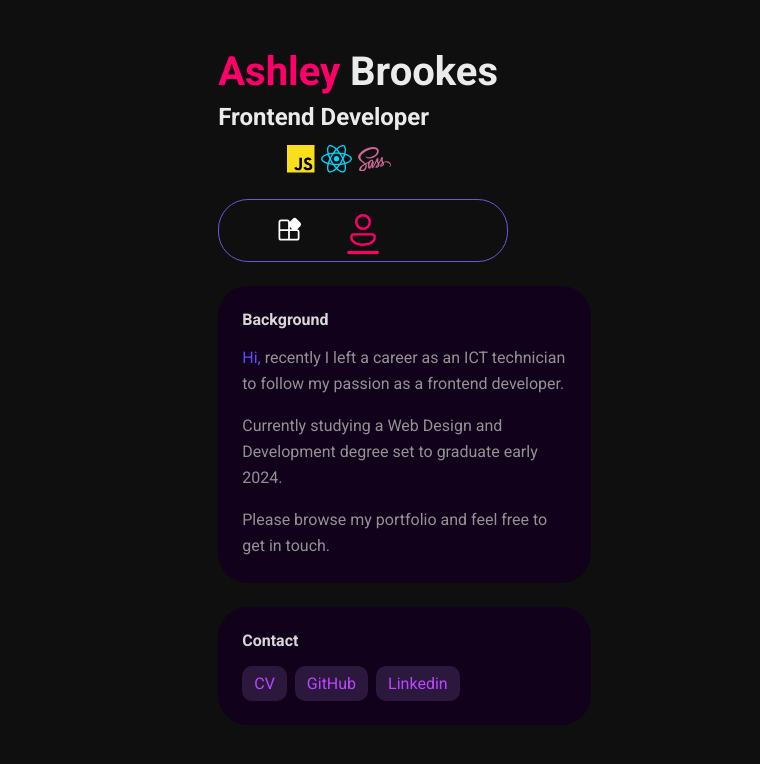
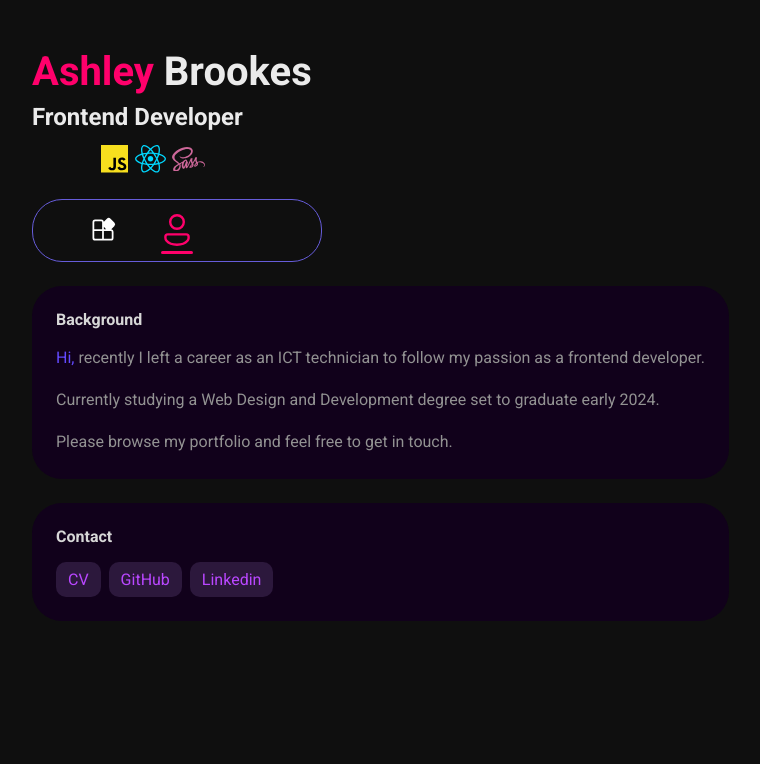
Before and after one commit to brookesy26/Portfolio-website-v1, a Next.js app in the folder nextproj/: page / in a window 1280 px wide. Shown: the top 764 px of the page, without its empty margins (24-784 px from the left). Built offline with nearby package versions, Linux system fonts and the light colour scheme; some icons are missing.

Commit message:
body-grid column 2/3 lowered

```diff
--- a/nextproj/src/app/bodyComponent.tsx
+++ b/nextproj/src/app/bodyComponent.tsx
@@ -5,7 +5,7 @@ import styled from "styled-components"
 const StyledBody = styled.body`
   @media (min-width: 800px) {
     display: grid;
-    grid-template-columns: 25% 50% 25%;
+    grid-template-columns: auto 700px auto;
   }
 `
 
--- a/nextproj/src/app/navigation.tsx
+++ b/nextproj/src/app/navigation.tsx
@@ -28,7 +28,6 @@ background: #0F0F0F;
   grid-column: 2/3;
   grid-row: 2/3;
   transform: translate(0%);
-  justify-self: flex-start;
 }
 `
 
```
